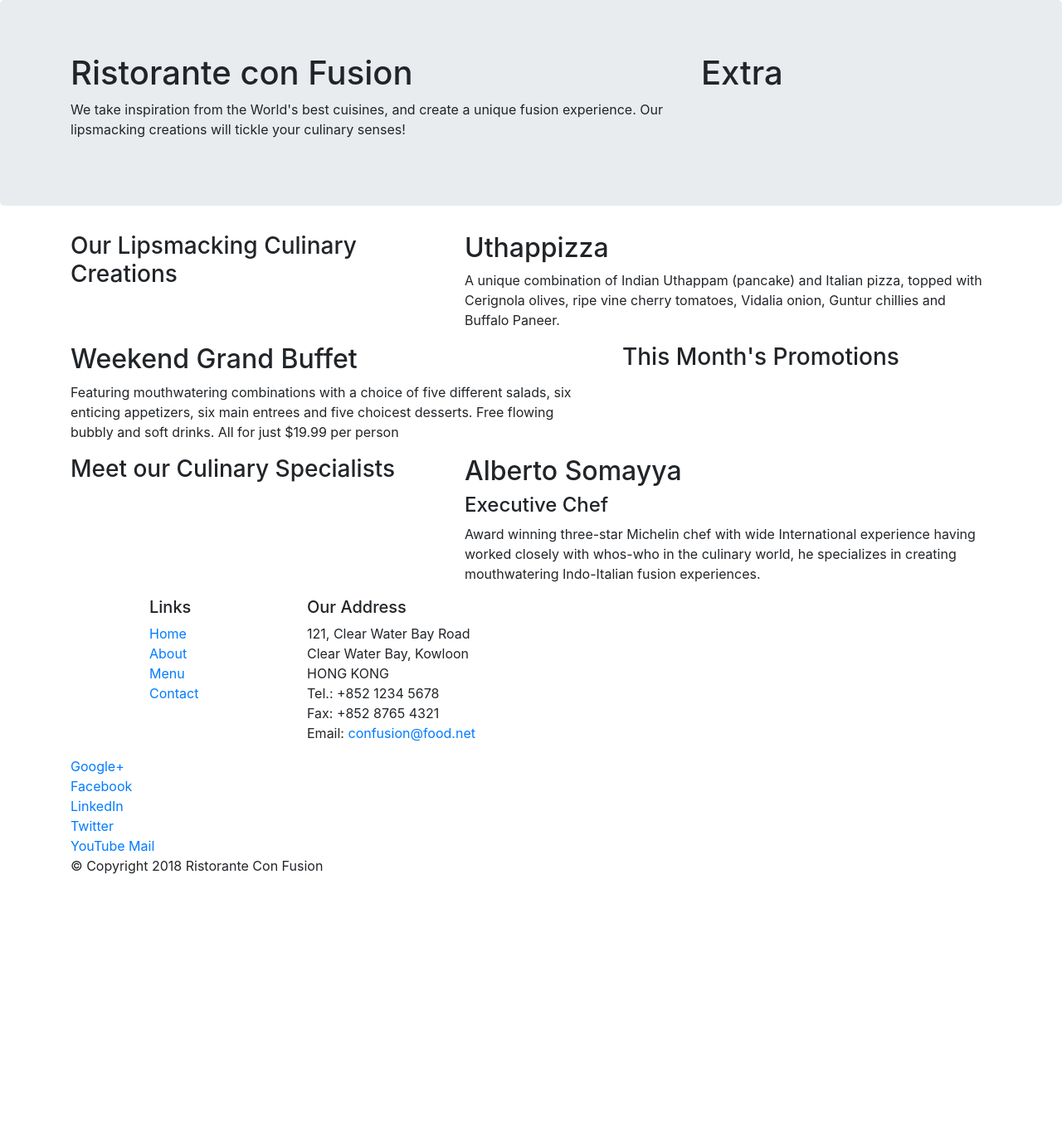
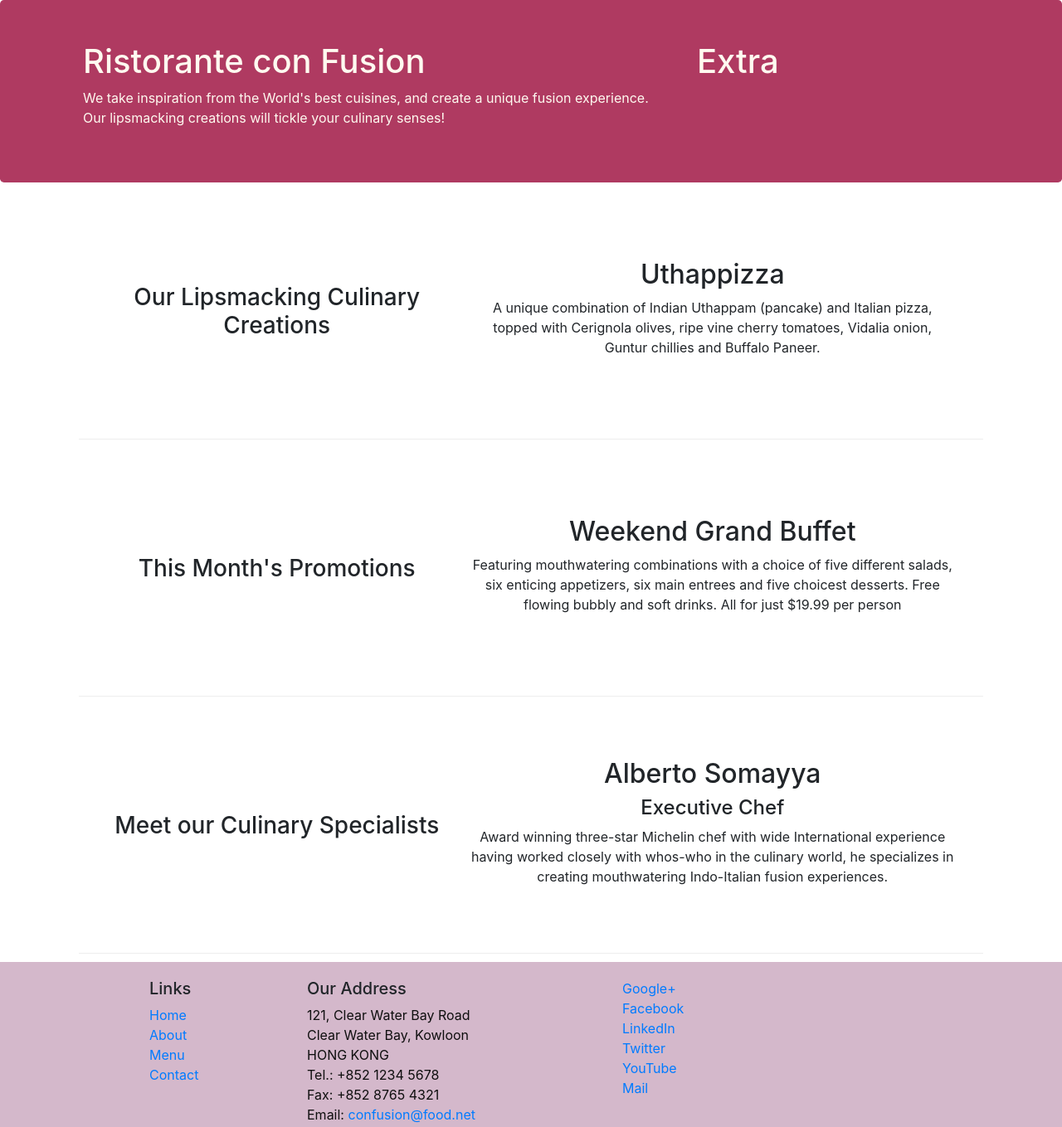
Before and after one commit to Sirisha512/conFusion, a website: page index.html in a window 1280 px wide. Shown: the top 1359 px of the page at 83% size. Before the commit the page ends 1072 px from the top, so only its background shows below. Drawn offline with nearby package versions, Linux system fonts and the light colour scheme.

Commit message:
Bootstrap Grid Part2

```diff
--- a/css/styles.css
+++ b/css/styles.css
@@ -0,0 +1,35 @@
+.row-header{
+    margin:0px auto;
+    padding:0px;
+}
+
+.row-content {
+    margin:10px;
+    padding: 20px;
+    border-bottom: 1px ridge;
+    min-height:300px;
+    text-align: center;
+}
+
+.footer{
+    background-color: #d4b8cb;
+    margin:0px auto;
+    padding: 20px;
+}
+
+.jumbotron {
+    padding:50px;
+    margin:0px auto;
+    background: #af3a61 ;
+    color:floralwhite;
+}
+
+address{
+    font-size:100%;
+    margin:0px;
+    color:#0f0f0f;
+}
+
+.row-at{
+    margin: 40px;
+}
--- a/index.html
+++ b/index.html
@@ -9,6 +9,7 @@
 
     <!-- Bootstrap CSS -->
     <link rel="stylesheet" href="node_modules/bootstrap/dist/css/bootstrap.min.css">
+    <link rel="stylesheet" href="css/styles.css">
     <title>Ristorante Con Fusion</title>
 </head>
 
@@ -16,7 +17,7 @@
 
     <header class="jumbotron">
         <div class="container">
-            <div class="row">
+            <div class="row row-header">
                 <div class="col-12 col-sm-8">
                     <h1>Ristorante con Fusion</h1>
                     <p>We take inspiration from the World's best cuisines, and create a unique fusion experience. Our lipsmacking creations will tickle your culinary senses!</p>
@@ -29,7 +30,7 @@
     </header>
 
     <div class="container">
-        <div class="row">
+        <div class="row row-content  align-items-center">
             <div class="col-12 col-sm-4 col-md-5">
                 <h3>Our Lipsmacking Culinary Creations</h3>
             </div>
@@ -40,8 +41,8 @@
         </div>
 
 
-        <div class="row">
-            <div class="col-12 col-sm-4 order-sm-last col-md-4">
+        <div class="row row-content  align-items-center">
+            <div class="col-12 col-sm-4 col-md-5">
                 <h3>This Month's Promotions</h3>
             </div>
             <div class="col col-sm col-md-7">
@@ -50,7 +51,7 @@
             </div>
         </div>
 
-        <div class="row">
+        <div class="row row-content  align-items-center">
             <div class="col-12 col-sm-4 col-md-5">
                 <h3>Meet our Culinary Specialists</h3>
             </div>
@@ -62,7 +63,7 @@
         </div>
     </div>
 
-    <footer>
+    <footer class="footer">
         <div class="container">
             <div class="row">
                 <div class="col-4 offset-1 col-sm-2">
@@ -74,7 +75,7 @@
                         <li><a href="#">Contact</a></li>
                     </ul>
                 </div>
-                <div class="col-7 col-sm-5">
+                <div class="col-7 col-sm-4">
                     <h5>Our Address</h5>
                     <address>
 		              121, Clear Water Bay Road<br>
@@ -86,7 +87,8 @@
 		           </address>
                 </div>
                 <div>
-                    <div class="col-12 col-sm-4">
+                    <div class="col-12 col-sm-3">
+
                         <a href="http://google.com/+">Google+</a>
                         <a href="http://www.facebook.com/profile.php?id=">Facebook</a>
                         <a href="http://www.linkedin.com/in/">LinkedIn</a>
@@ -96,7 +98,7 @@
                     </div>
                 </div>
            </div>
-           <div class="row">
+           <div class="row row-at justify-content-center">
                 <div class="col-auto">
                     <p>© Copyright 2018 Ristorante Con Fusion</p>
                 </div>
```
